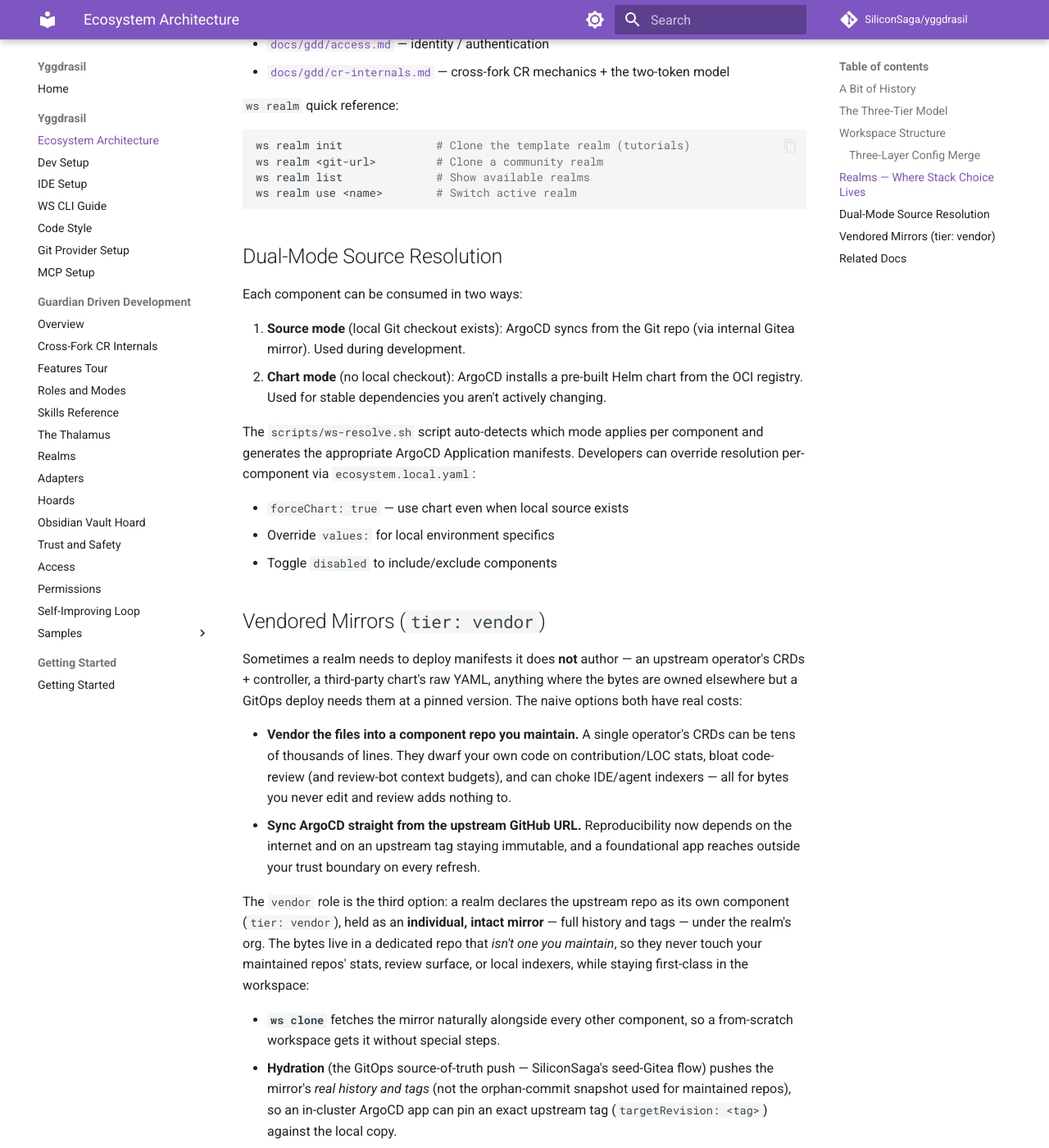
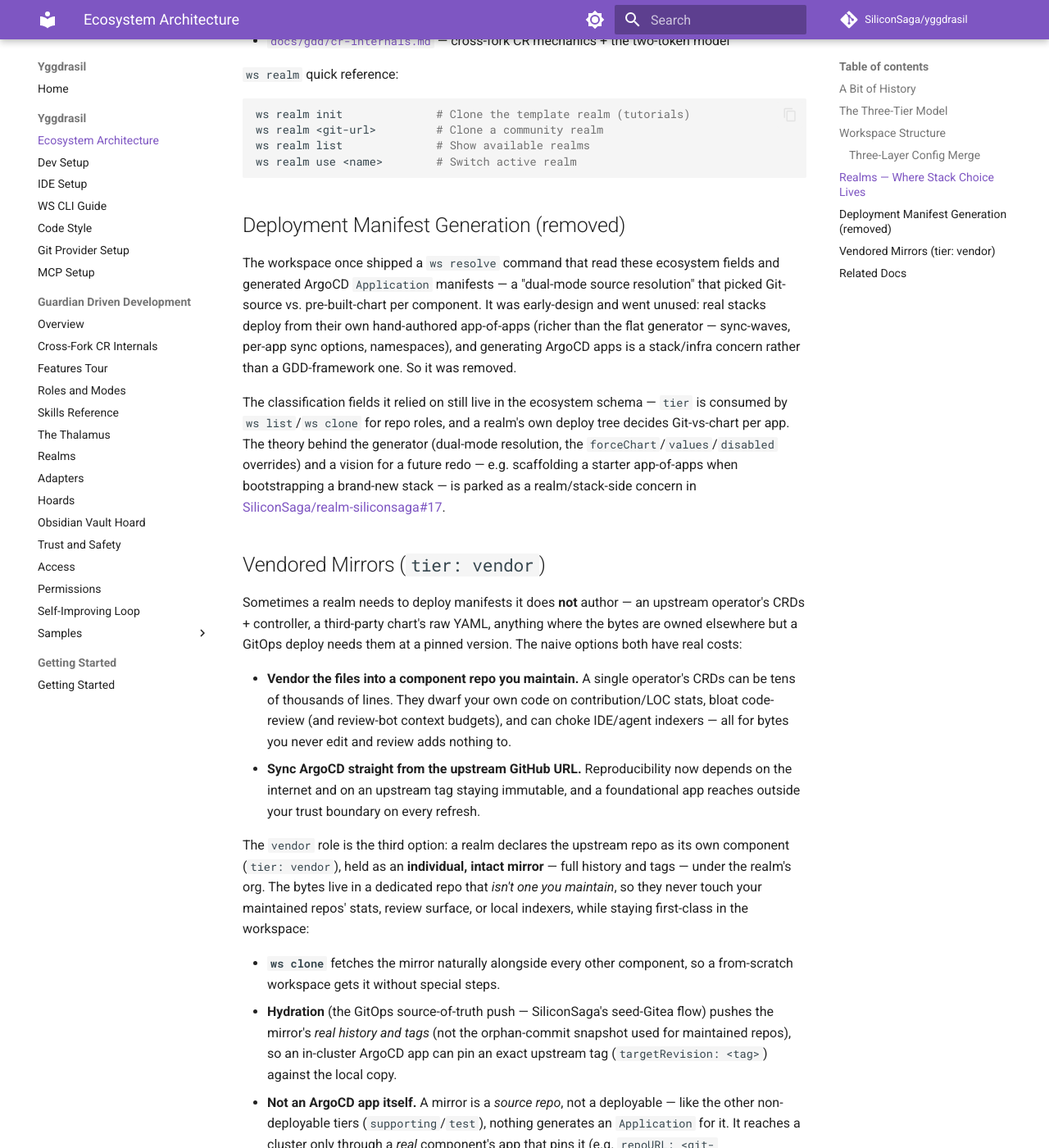
Before and after one commit to SiliconSaga/yggdrasil, an MkDocs documentation site: the page built from docs/ecosystem-architecture.md, in a window 1280 px wide and 1400 px high, scrolled down 3362 px. Shown: the whole window at 82% size. Built offline with MkDocs 1.6.1 and Material for MkDocs 9.7.7, drawn with Linux system fonts in a browser that asks for light colours; comment, search, counter and statistics services are not loaded; some of the changed text lies outside the part shown.

Commit message:
chore: remove the unused ws resolve ArgoCD generator (P1)
`ws resolve` (`ws-resolve.sh`) generated ArgoCD Application manifests from
ecosystem.yaml. It was early-design and unused — real stacks deploy from their
own hand-authored app-of-apps (sync-waves, per-app sync options, namespaces,
richer than the flat generator), and generating ArgoCD apps is a stack/infra
concern, not GDD-core. Removing it also clears GA-readiness P1 (the `ws resolve`
vs `ws review --resolve` naming collision) by deletion rather than rename.

Removed:
- scripts/ws-resolve.sh (the script)
- scripts/ws: the `resolve)` dispatch case + its help line
- .claude/settings.json: the two `ws resolve` auto-approve entries
- .gitignore: the `.generated/` ignore (only ws-resolve wrote there)
- doc mentions: CLAUDE.md (structure listing + subcommand inventory),
  ws-cli-guide.md (Safe-tier list), dev-setup.md (command table)

Reworked, not removed:
- docs/ecosystem-architecture.md: the "Dual-Mode Source Resolution" section
  becomes "Deployment Manifest Generation (removed)" with a pointer to the realm
  issue; the vendor-mirror "not an ArgoCD app" bullet no longer cites ws-resolve
  (the tier classification and vendor role stay — `tier` is still read by
  ws list/clone).
- GA-readiness P1 marked resolved-by-removal.

The theory behind the generator (dual-mode resolution, forceChart/values/disabled
overrides) and a future-redo vision (scaffolding a starter app-of-apps when
bootstrapping a brand-new stack) is captured in SiliconSaga/realm-siliconsaga#17.

Not touched: the shared `ws_resolve_ecosystem` / `ws_resolve_target` /
`ws_resolve_fork_org` config helpers (unrelated, heavily used), `ws review
--resolve` (thread resolution), and historical docs/plans + tutorial samples
(provenance).

Validated: `bash -n scripts/ws` clean; `ws list` works; ws-smoke read-only suite
30/30 (incl. the help-matches-dispatcher check).

Co-Authored-By: Claude Fable 5 <noreply@anthropic.com>

````diff
--- a/docs/ecosystem-architecture.md
+++ b/docs/ecosystem-architecture.md
@@ -68,8 +68,6 @@ yggdrasil/
       adapters/             # Per-component build/test commands
       docs/                 # Realm-side narrative + tier docs
     realm-template/         # Tutorial realm
-  .generated/
-    applications/           # ArgoCD manifests from ws-resolve.sh (gitignored)
 ```
 
 ### Three-Layer Config Merge
@@ -106,18 +104,11 @@ ws realm list              # Show available realms
 ws realm use <name>        # Switch active realm
 ```
 
-## Dual-Mode Source Resolution
+## Deployment Manifest Generation (removed)
 
-Each component can be consumed in two ways:
+The workspace once shipped a `ws resolve` command that read these ecosystem fields and generated ArgoCD `Application` manifests — a "dual-mode source resolution" that picked Git-source vs. pre-built-chart per component. It was early-design and went unused: real stacks deploy from their own hand-authored app-of-apps (richer than the flat generator — sync-waves, per-app sync options, namespaces), and generating ArgoCD apps is a stack/infra concern rather than a GDD-framework one. So it was removed.
 
-1. **Source mode** (local Git checkout exists): ArgoCD syncs from the Git repo (via internal Gitea mirror). Used during development.
-2. **Chart mode** (no local checkout): ArgoCD installs a pre-built Helm chart from the OCI registry. Used for stable dependencies you aren't actively changing.
-
-The `scripts/ws-resolve.sh` script auto-detects which mode applies per component and generates the appropriate ArgoCD Application manifests. Developers can override resolution per-component via `ecosystem.local.yaml`:
-
-- `forceChart: true` — use chart even when local source exists
-- Override `values:` for local environment specifics
-- Toggle `disabled` to include/exclude components
+The classification fields it relied on still live in the ecosystem schema — `tier` is consumed by `ws list`/`ws clone` for repo roles, and a realm's own deploy tree decides Git-vs-chart per app. The theory behind the generator (dual-mode resolution, the `forceChart`/`values`/`disabled` overrides) and a vision for a future redo — e.g. scaffolding a starter app-of-apps when bootstrapping a brand-new stack — is parked as a realm/stack-side concern in [SiliconSaga/realm-siliconsaga#17](https://github.com/SiliconSaga/realm-siliconsaga/issues/17).
 
 ## Vendored Mirrors (`tier: vendor`)
 
@@ -130,7 +121,7 @@ The `vendor` role is the third option: a realm declares the upstream repo as its
 
 - **`ws clone`** fetches the mirror naturally alongside every other component, so a from-scratch workspace gets it without special steps.
 - **Hydration** (the GitOps source-of-truth push — SiliconSaga's seed-Gitea flow) pushes the mirror's *real history and tags* (not the orphan-commit snapshot used for maintained repos), so an in-cluster ArgoCD app can pin an exact upstream tag (`targetRevision: <tag>`) against the local copy.
-- **Not an ArgoCD app itself.** `ws-resolve` skips `tier: vendor` components (alongside `supporting`/`test`) — a mirror is a *source repo*, not a deployable, so no `Application` is generated for it. It reaches a cluster only through a *real* component's app that pins it (e.g. `repoURL: <git-host>/<mirror>.git`, `targetRevision: <tag>`); the pin lives on that consuming app, not in `ecosystem.yaml`.
+- **Not an ArgoCD app itself.** A mirror is a *source repo*, not a deployable — like the other non-deployable tiers (`supporting`/`test`), nothing generates an `Application` for it. It reaches a cluster only through a *real* component's app that pins it (e.g. `repoURL: <git-host>/<mirror>.git`, `targetRevision: <tag>`); the pin lives on that consuming app, not in `ecosystem.yaml`.
 - **Updating** is re-syncing the mirror from upstream and bumping the pin — the same deliberate, auditable upgrade ceremony as vendoring, just relocated out of the maintained tree.
 
 A vendor mirror is **read-only**: never commit local edits to it (that would fork it from upstream). If you need to modify upstream manifests, that's a real component you maintain, not a mirror. Whether mirrors stay manually re-synced or become self-maintaining (e.g. a platform Git host's native pull-mirror feature) is a realm-infrastructure choice, not a GDD-framework concern.
````
Also changed, not shown: CLAUDE.md (+1 -2 lines), docs/dev-setup.md (+0 -1 lines), docs/plans/2026-06-08-gdd-ga-readiness-design.md (+2 -2 lines), docs/ws-cli-guide.md (+1 -1 lines), 4 other files.
